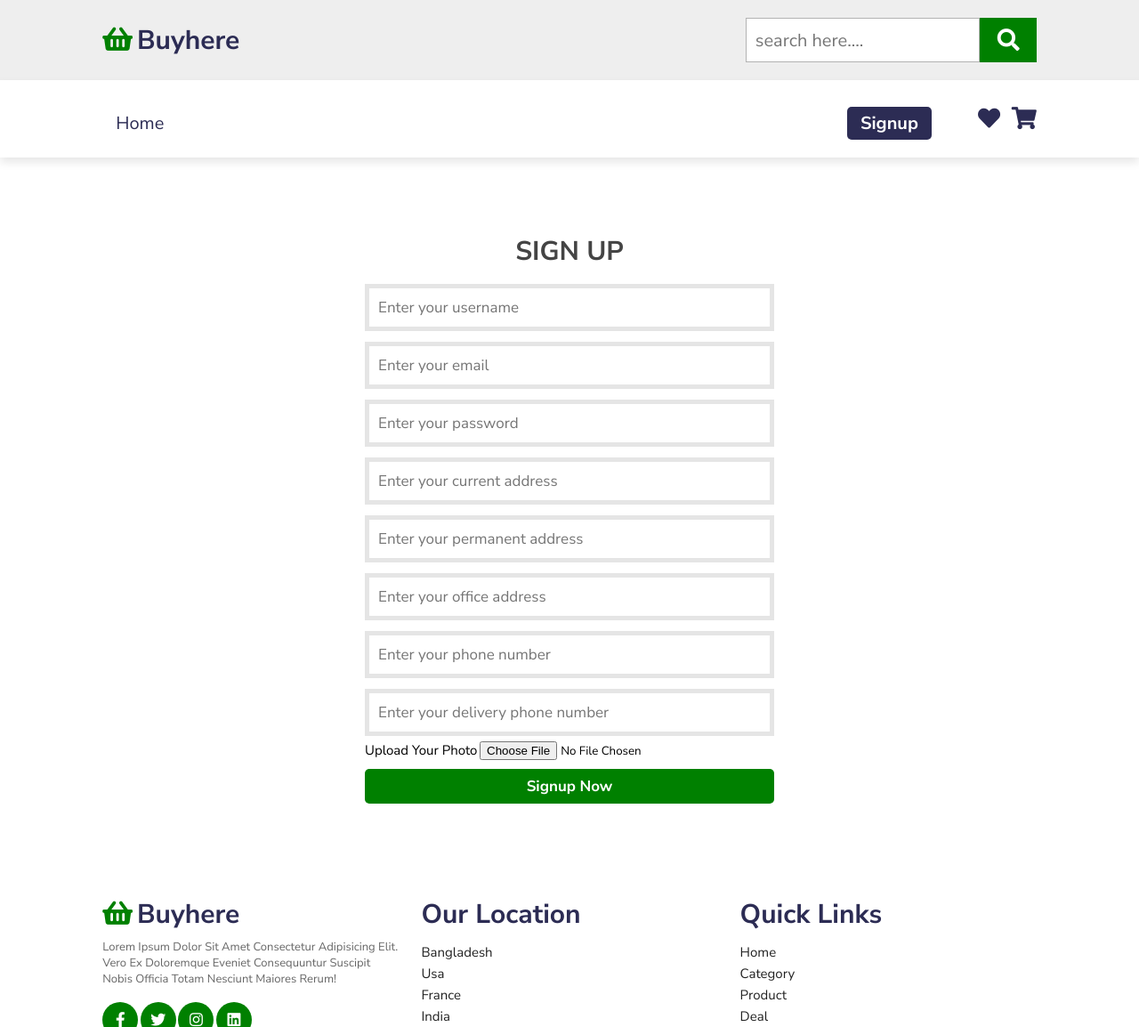
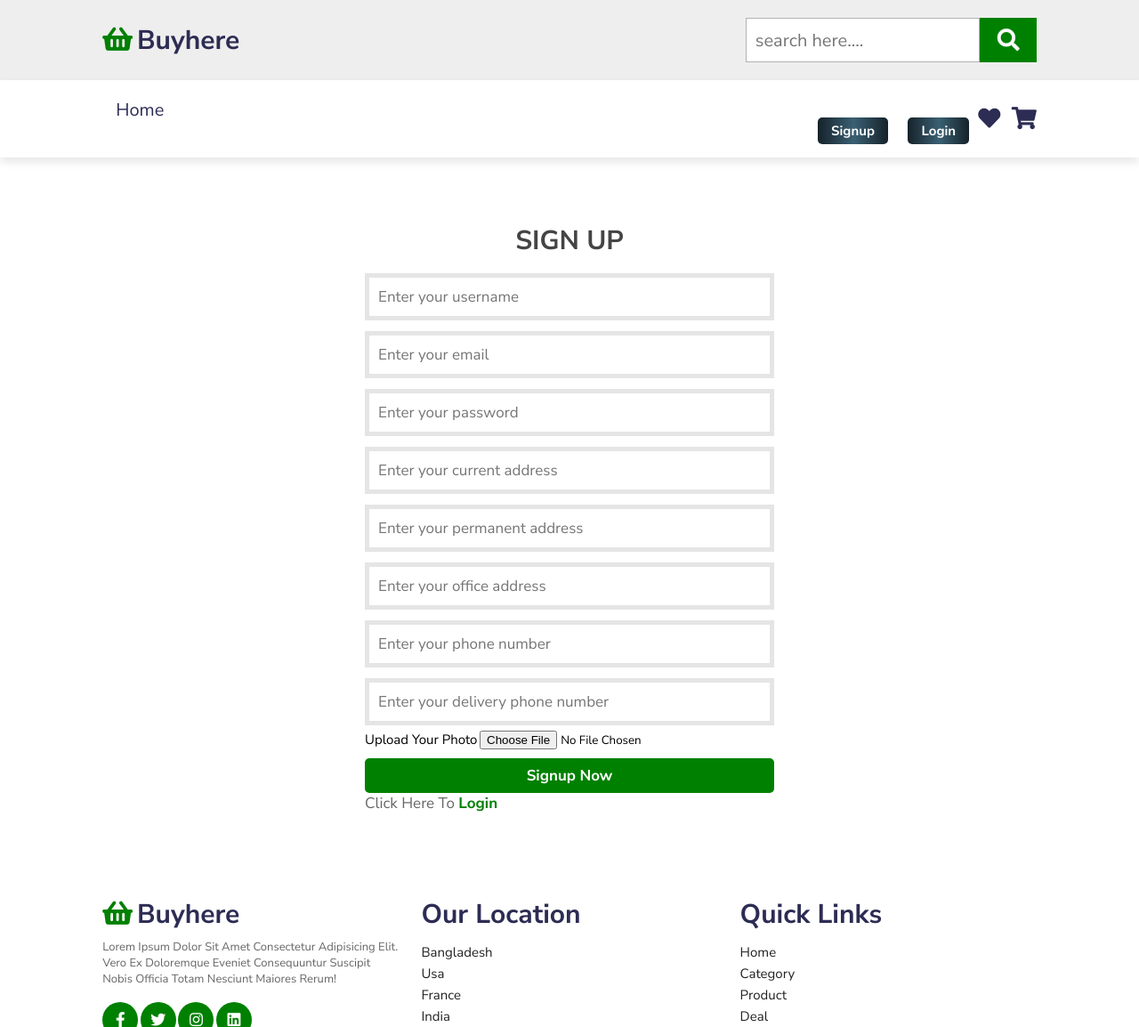
Before and after one commit to Nayeem345/buyhere, a PHP site: page /pages/signup.php in a window 1280 px wide. Shown: the top 1154 px of the page at 89% size. Run offline with PHP 8.4, Linux system fonts and the light colour scheme; data that the repository does not hold is empty.

Commit message:
login button added

```diff
--- a/css/responsive.css
+++ b/css/responsive.css
@@ -107,5 +107,9 @@
         align-items: center;
         border-radius: 50%;
     }
+    .header-2 .navbar .menubtn{
+        float: none;
+        margin-left: 0;
+     }
 
 }
--- a/css/style.css
+++ b/css/style.css
@@ -138,11 +138,25 @@
     color: var(--black);
 
 }
-.header-2 .navbar .btn{
-    margin-left: 75rem;
-    background: var(--black);
+.header-2 .navbar .menubtn{
+   float: right;
+   margin-left: 70rem;
+}
+.header-2 .navbar .menubtn a{
+    margin-left: 2rem;
+}
+.header-2 .navbar .btnl{
+
+     /* align-items: center; */
+     background: linear-gradient(to right, #16222A 0%, #3A6073  51%, #16222A  100%);
+    font-weight: bold;
     color: #fff;
+    font-size: 1.5rem;
 }
+/* .header-2 .navbar .menubtn .btnl:hover{
+    background-color: var(--green);
+    color: #fff;
+} */
 .header-2 .navbar a:hover{
     background-color: var(--green);
     color: #fff;
@@ -165,7 +179,7 @@
 }
 .badge_icon{
     position: absolute;
-    top: 10px;
+    top: 16px;
     right: 15rem;
     height: 20px;
     width: 20px;
@@ -203,13 +217,14 @@
 }
 .profile{
     display: flex;
-    align-items: center;
+    /* align-items: center; */
+    padding-top: 4rem;
     justify-content: center;
-    height: 17rem;
+    height: 25rem;
     width: 17rem;
-    border-radius: 1rem;
+    border-radius: .8rem;
     background: #eef;
-    box-shadow: 10px 10px 5px 0px rgba(0,0,0,0.75);
+    box-shadow: 5px 5px 5px 0px rgba(0,0,0,0.75);
 }
 .profile ul{
     list-style: none;
@@ -248,14 +263,15 @@
 
 }
 .cartdiv{
+    padding-top: 4rem;
     display: flex;
-    align-items: center;
+    /* align-items: center; */
     justify-content: center;
-    height: 17rem;
+    height: 25rem;
     width: 17rem;
     border-radius: 1rem;
     background: #eef;
-    box-shadow: 10px 10px 5px 0px rgba(0,0,0,0.75);
+    box-shadow: 5px 5px 5px 0px rgba(0,0,0,0.75);
 }
 .cartdiv ul{
     list-style: none;
@@ -711,5 +727,14 @@
     color: #fff;
     cursor: pointer;
 }
+.lgaddress {
+    color: #666;
+    font-size: 1.7rem;
+    text-align: center;
+}
+.lgaddress a{
+    color: green;
+    font-weight: bold;
+}
 
 /* profile */
--- a/js/script.js
+++ b/js/script.js
@@ -26,6 +26,8 @@
 window.onscroll = () => {
     menuBtn.classList.remove("fa-times");
     navbar.classList.remove("active");
+    dropmenus.classList.remove("active");
+    dropmenu.classList.remove("active");
 
 
 
--- a/pages/header.php
+++ b/pages/header.php
@@ -15,7 +15,7 @@
 ?>
 <header>
        <div class="header-1">
-       <a href="../index.php" class="logo"><i class="fas fa-shopping-basket"></i>Buyhere</a>
+       <a href="index.php" class="logo"><i class="fas fa-shopping-basket"></i>Buyhere</a>
             <form class="search-box-container">
                 <input type="search" id="search-box" placeholder="search here....">
                 <label for="search-box" class="fas fa-search"></label>
@@ -32,6 +32,7 @@
             <a href="pages/product.php">product</a> -->
             <!-- <a href="pages/deal.php">deal</a>
             <a href="pages/contact">contact</a> -->
+            <div class="menubtn">
 
             <?php
 
@@ -40,7 +41,7 @@
 
 
             ?>
-            <a  class="btn" style="" href="pages/logout.php">logout</a>
+            <a  class="btnl" href="index.php">logout</a>
              <?php
 
                 }
@@ -48,9 +49,22 @@
 
 
             ?>
-            <a  class="btn" style="" href="pages/signup.php">signup</a>
+            <a  class="btnl"  href="pages/signup.php">signup</a>
+            <?php } ?>
+            <?php
+                if(isset($user_id)){
 
-            <?php } ?>
+                }
+                else{
+                    ?>
+                    <a  class="btnl" href="pages/login.php">Login</a>
+               <?php
+                }
+            ?>
+
+
+            </div>
+
         </nav>
         <div class="icons">
             <a href="" class="fas fa-heart icon "></a>
@@ -88,9 +102,9 @@
     <div class="profilemenu">
         <div class="profile">
             <ul>
-                <li><a href="profile.php">See Profile</a></li>
-                <li><a href="">See Orders</a></li>
-                <li><a href=""><span class=""></span> logout</a></li>
+                <li><a href="profile.php" > <span class="fa fa-user"></span> See Profile</a></li>
+                <li><a href="" > <span class="fab fa-jedi-order"></span> See Orders</a></li>
+                <li><a href=""> <span class="fas fa-sign-out-alt"  aria-hidden="true"></span> logout</a></li>
             </ul>
         </div>
     </div>
--- a/pages/signup.php
+++ b/pages/signup.php
@@ -82,6 +82,7 @@
             <label for="file">Upload Your  Photo</label>
             <input type="file" name="photo" id="">
             <input type="submit" value="Signup now" class="btn" name="signup">
+            <span class="lgaddress">Click Here To <a href="login.php">Login</a></span>
 
 
 
```
Also changed, not shown: pages/login.php (+6 -1 lines).
